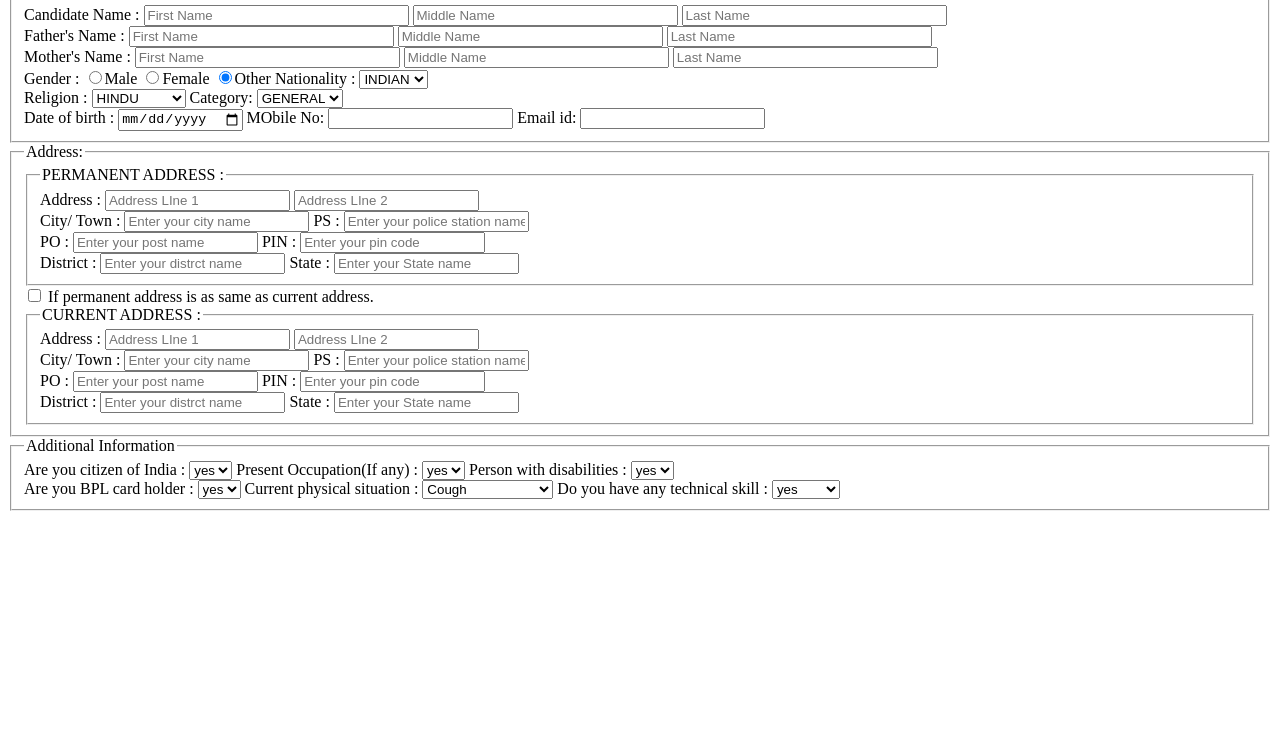
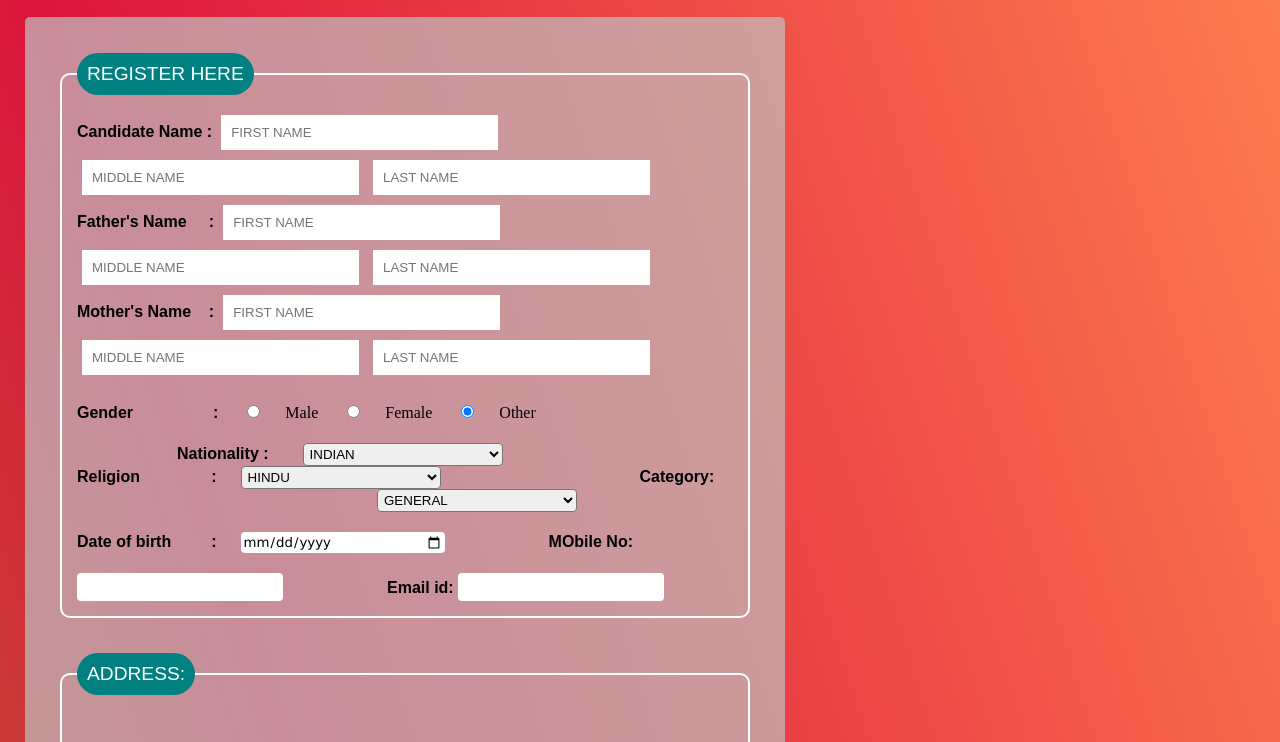
Before and after one commit to MissAKP/job_application-form, a plain HTML site: page index.html in a window 1280 px wide. Shown: the part 98-840 px from the top of the page. Before the commit the page ends 800 px from the top, so only its background shows below. Drawn offline with Linux system fonts and the light colour scheme.

Commit message:
sab kuch change

```diff
--- a/index.html
+++ b/index.html
@@ -3,7 +3,7 @@
     <head>
         <meta charset="UTF-8">
         <meta name="viewort" content="width=device-width, initial=scale=1.0">
-        <link rel="stylesheet" href="index.css">
+        <link rel="stylesheet" href="css/style.css">
         <title></title>
     </head>
     <body>
```
Also changed, not shown: css/style.css (renamed from style.css).
